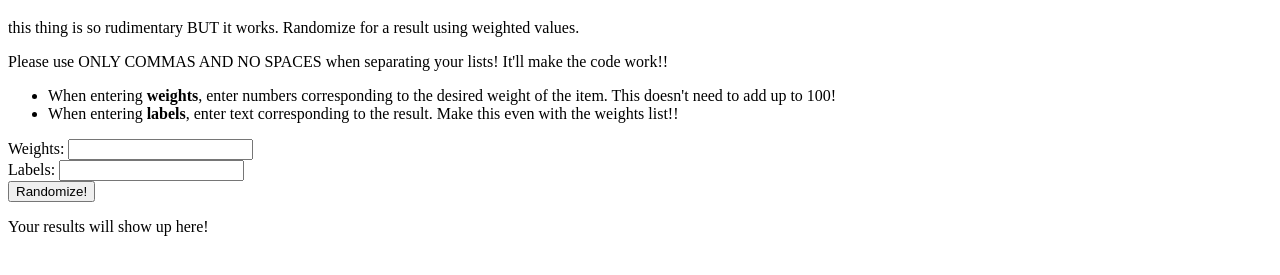
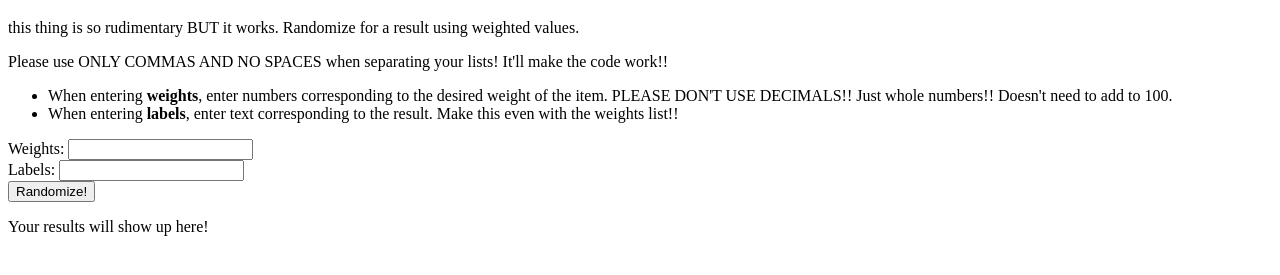
Before and after one commit to SoulsAligned/weightedRandom, a plain HTML site: page index.html in a window 1280 px wide. Shown: the part 61-336 px from the top of the page. Drawn offline with nearby package versions, Linux system fonts and the light colour scheme.

Commit message:
Update index.html
i needed this disclaimer

```diff
--- a/index.html
+++ b/index.html
@@ -9,7 +9,7 @@
 	<p>this thing is so rudimentary BUT it works. Randomize for a result using weighted values.</p>
 	<p>Please use ONLY COMMAS AND NO SPACES when separating your lists! It'll make the code work!!</p>
 	<ul>
-		<li>When entering <strong>weights</strong>, enter numbers corresponding to the desired weight of the item. This doesn't need to add up to 100!</li>
+		<li>When entering <strong>weights</strong>, enter numbers corresponding to the desired weight of the item. PLEASE DON'T USE DECIMALS!! Just whole numbers!! Doesn't need to add to 100.</li>
 		<li>When entering <strong>labels</strong>, enter text corresponding to the result. Make this even with the weights list!!</li>
 	</ul>
 	<form>
```
